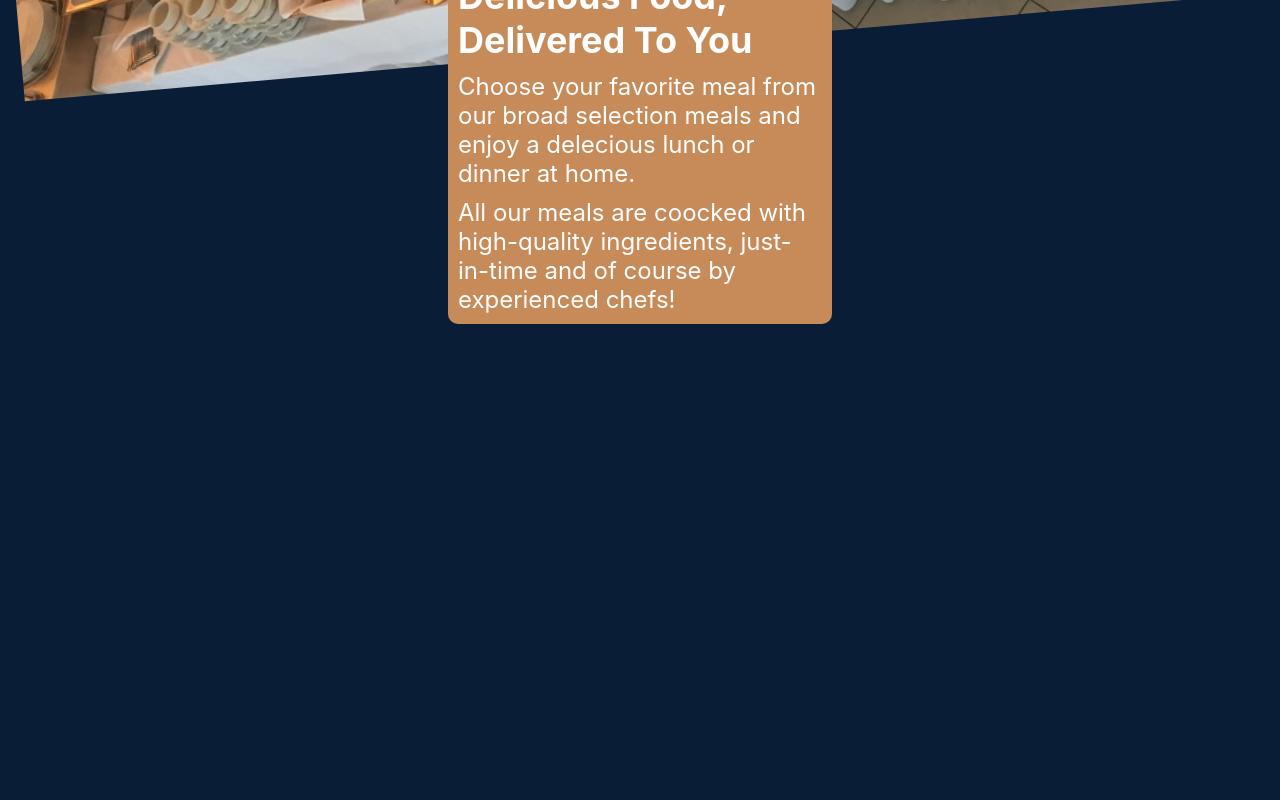
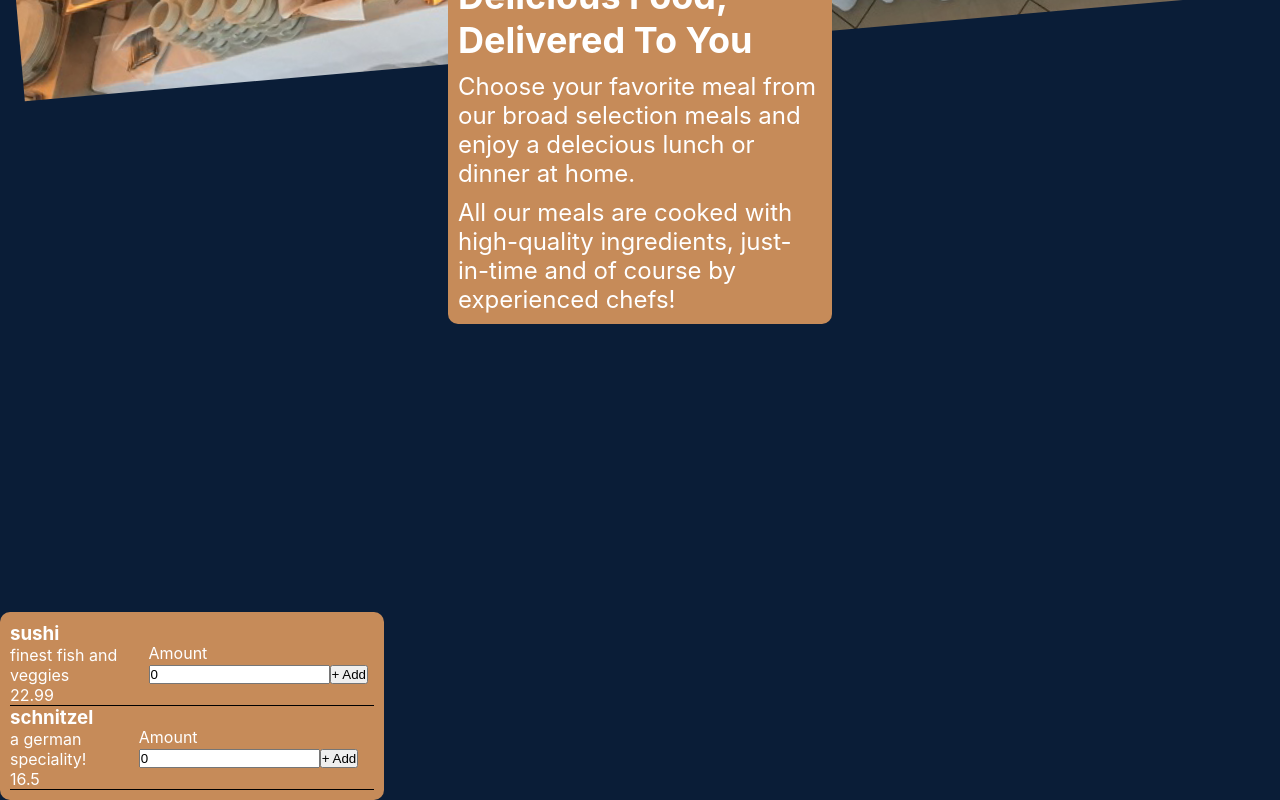
Before and after one commit to JasserTayari101/food-order-app, a React (Create React App) app: page / in a window 1280 px wide. Shown: the part 262-1062 px from the top of the page. Before the commit the page ends 874 px from the top, so only its background shows below. Built offline with nearby package versions, Linux system fonts and the light colour scheme; the HTML template or start-up script is replaced by a standard one.

Commit message:
add Cart and menu functionality

```diff
--- a/src/App.js
+++ b/src/App.js
@@ -1,14 +1,20 @@
-import React from 'react';
+import React,{useState} from 'react';
 import './App.css';
 
 import NavBar from './components/NavBar';
 import Header from './components/Header';
+import Menu from './components/Menu/Menu';
 
 function App() {
+  const [addDish,setAddDish] = useState(null);
+  function addDishHandler(dish) {
+    setAddDish(dish);
+  }
   return (
     <React.Fragment>
-      <NavBar />
+      <NavBar addDish={addDish} />
       <Header />
+      <Menu onDishAdd={addDishHandler} />
     </React.Fragment>
   )
 }
--- a/src/components/Cart.js
+++ b/src/components/Cart.js
@@ -1,15 +1,35 @@
 import './Cart.css';
 
-import {useState} from 'react';
+import {useState,useEffect} from 'react';
 
-export default function Cart() {
+export default function Cart(props) {
     const [orders,setOrders] = useState([
         {name:'apple',number:5},
         {name:'sushi',number:3},
         {name:'brika',number:2}
     ]);
 
-    function calculateOrders() {
+    useEffect(()=>{
+        if(props.addDish!==null){
+            let ordersCopy = [...orders];
+            let found = false;
+
+            ordersCopy.map(order=>{
+                if(order.name === props.addDish.name){
+                    found = true;
+                    order.number+=Number(props.addDish.number);
+                }
+            })
+            if(!found){
+                ordersCopy.push({name:props.addDish.name,number:Number(props.addDish.number)})
+            }
+
+            setOrders(ordersCopy);
+        }
+
+    },[props.addDish]);
+
+    function calculateOrders() {    //sum all number property of orders
         let orderNumber = orders.reduce(
             (accum,currentV)=> accum+currentV.number,0);
         return orderNumber;
--- a/src/components/Header.css
+++ b/src/components/Header.css
@@ -19,3 +19,8 @@
     justify-content: space-between;
     font-size: 1.5rem;
 }
+@media screen and (max-width: 500px) {
+    .info-box{
+        font-size: 1rem;
+    }
+}
--- a/src/components/Header.js
+++ b/src/components/Header.js
@@ -11,7 +11,7 @@ export default function Header() {
                 <section className='info-box'>
                     <h2>Delicious Food, Delivered To You</h2>
                     <p>Choose your favorite meal from our broad selection meals and enjoy a delecious lunch or dinner at home.</p>
-                    <p>All our meals are coocked with high-quality ingredients, just-in-time and of course by experienced chefs!</p>
+                    <p>All our meals are cooked with high-quality ingredients, just-in-time and of course by experienced chefs!</p>
                 </section>
             </Card>
         </div>
--- /dev/null
+++ b/src/components/Menu/Dish.css
@@ -0,0 +1,6 @@
+.dish-container{
+    display: flex;
+    justify-content: space-between;
+    align-items: center;
+    border-bottom: 1px solid black;
+}
--- a/src/components/Menu/Dish.js
+++ b/src/components/Menu/Dish.js
@@ -0,0 +1,33 @@
+import './Dish.css';
+import { useState } from "react"
+
+
+export default function Dish({info,onAdd}) {
+    const [amount,setAmount] = useState(0);
+
+    function amountChangeHandler(e) {
+        setAmount(e.target.value);
+    }
+
+    function buttonAddHandler(){
+        onAdd({
+            name:info.name,
+            number:amount
+        });
+    }
+
+    return(
+        <div className="dish-container">
+            <div>
+                <h3>{info.name}</h3>
+                <p> {info.description} </p>
+                <span> {info.price} </span>
+            </div>
+            <div>
+                <label htmlFor={`${info.name}-input`}>Amount</label>
+                    <input type="number" id={`${info.name}-input`} value={amount} onChange={amountChangeHandler} />
+                <button onClick={buttonAddHandler}>+ Add</button>
+            </div>
+        </div>
+    )
+}
--- a/src/components/Menu/Menu.js
+++ b/src/components/Menu/Menu.js
@@ -0,0 +1,19 @@
+import { useState } from "react";
+
+import Card from "../UI/Card";
+import Dish from './Dish';
+
+export default function Menu(props) {
+    const [dishes,setDishes] = useState([
+        {id:0,name:'sushi',description:'finest fish and veggies',price:22.99},
+        {id:1,name:'schnitzel',description:'a german speciality!',price:16.50},
+    ]);
+
+    return(
+        <Card className="menu-container">
+            {dishes.map(dish=>{
+                return <Dish key={dish.id} info={dish} onAdd={props.onDishAdd} />
+            })}
+        </Card>
+    )
+}
--- a/src/components/NavBar.js
+++ b/src/components/NavBar.js
@@ -3,11 +3,11 @@ import './NavBar.css';
 import Cart from './Cart';
 
 
-export default function NavBar() {
+export default function NavBar(props) {
     return(
         <nav className='navbar'>
             <h1 className='logo'>ReactMeals</h1>
-            <Cart />
+            <Cart addDish={props.addDish} />
         </nav>
     )
 }
--- a/src/components/UI/Card.css
+++ b/src/components/UI/Card.css
@@ -1,14 +1,21 @@
 .card{
     color: white;
     border-radius: 10px;
-    width: 100%;
+    width: 80%;
     padding: 10px;
+    background-color: #C68B59;
 }
 
 .info-box-card{
-    transform: translateY(-40%);
+    transform: translateY(-30%);
     background-color: #C68B59;
 }
+
+.menu-container{
+    display: flex;
+    flex-direction: column;
+}
+
 
 @media screen and (min-width: 1200px) {
     .card{
```
